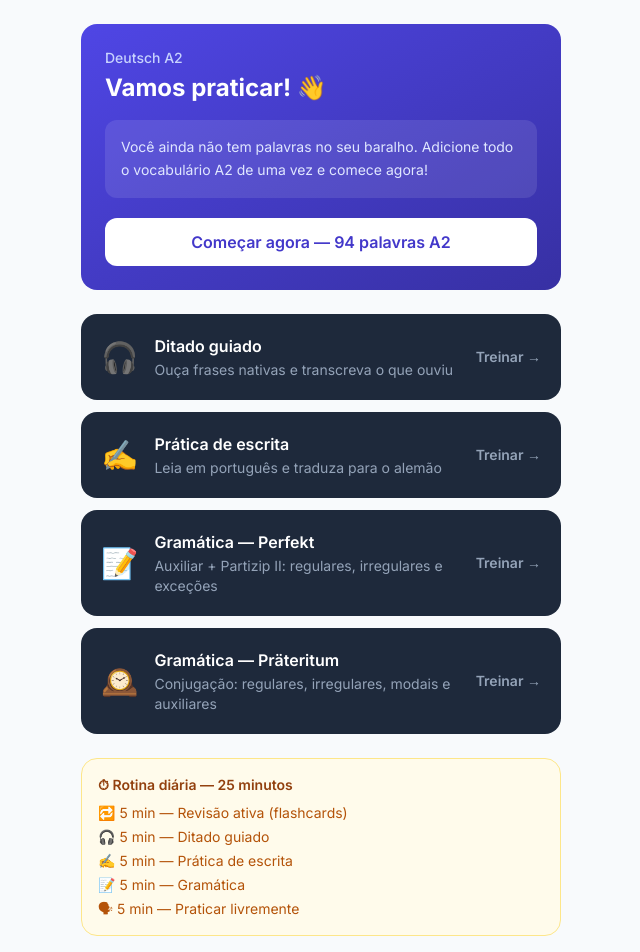
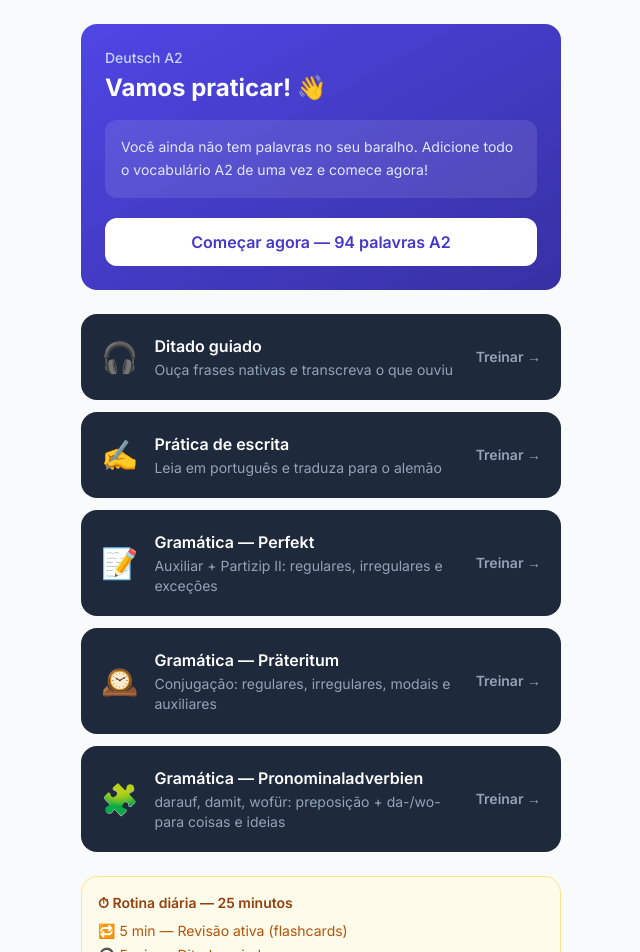
Before and after one commit to lehmann/deutschlernen, a React (Vite) app: page / in a window 1280 px wide. Shown: the top 952 px of the page, without its empty margins (319-959 px from the left). Built offline with nearby package versions, Linux system fonts and the light colour scheme.

Commit message:
Flashcard Pronominaladverbien.

```diff
--- a/src/App.tsx
+++ b/src/App.tsx
@@ -7,10 +7,11 @@ import { ListeningPractice } from './components/ListeningPractice'
 import { WritingPractice } from './components/WritingPractice'
 import { GrammarSession } from './components/GrammarSession'
 import { PrateritumSession } from './components/PrateritumSession'
+import { PronominaladverbSession } from './components/PronominaladverbSession'
 import { NotificationPrompt } from './components/NotificationPrompt'
 import { useNotifications } from './hooks/useNotifications'
 
-type View = 'dashboard' | 'review' | 'free' | 'vocab' | 'listening' | 'writing' | 'grammar' | 'prateritum'
+type View = 'dashboard' | 'review' | 'free' | 'vocab' | 'listening' | 'writing' | 'grammar' | 'prateritum' | 'pronominaladverb'
 
 export function App() {
   const [view, setView] = useState<View>('dashboard')
@@ -28,6 +29,7 @@ export function App() {
             onStartWriting={() => setView('writing')}
             onStartGrammar={() => setView('grammar')}
             onStartPrateritum={() => setView('prateritum')}
+            onStartPronominaladverb={() => setView('pronominaladverb')}
           />
         )}
         {view === 'review' && (
@@ -51,6 +53,9 @@ export function App() {
         {view === 'prateritum' && (
           <PrateritumSession onFinish={() => setView('dashboard')} />
         )}
+        {view === 'pronominaladverb' && (
+          <PronominaladverbSession onFinish={() => setView('dashboard')} />
+        )}
       </div>
 
       {shouldShowPrompt && (
--- a/src/components/Dashboard.tsx
+++ b/src/components/Dashboard.tsx
@@ -12,9 +12,10 @@ interface Props {
   onStartWriting: () => void
   onStartGrammar: () => void
   onStartPrateritum: () => void
+  onStartPronominaladverb: () => void
 }
 
-export function Dashboard({ onStartReview, onStartFree, onBrowseVocab, onStartListening, onStartWriting, onStartGrammar, onStartPrateritum }: Props) {
+export function Dashboard({ onStartReview, onStartFree, onBrowseVocab, onStartListening, onStartWriting, onStartGrammar, onStartPrateritum, onStartPronominaladverb }: Props) {
   const { state, addVocabBulk } = useStore()
 
   const stats = useMemo(() => {
@@ -219,6 +220,18 @@ export function Dashboard({ onStartReview, onStartFree, onBrowseVocab, onStartLi
           </div>
           <span className="text-slate-400 text-sm font-semibold shrink-0">Treinar →</span>
         </button>
+
+        <button
+          onClick={onStartPronominaladverb}
+          className="w-full rounded-2xl bg-slate-800 p-5 flex items-center gap-4 hover:bg-slate-700 transition-colors text-left"
+        >
+          <span className="text-3xl">🧩</span>
+          <div className="flex-1">
+            <p className="font-semibold text-base text-white">Gramática — Pronominaladverbien</p>
+            <p className="text-sm text-slate-400 mt-0.5">darauf, damit, wofür: preposição + da-/wo- para coisas e ideias</p>
+          </div>
+          <span className="text-slate-400 text-sm font-semibold shrink-0">Treinar →</span>
+        </button>
       </div>
 
       {/* Daily routine */}
```
